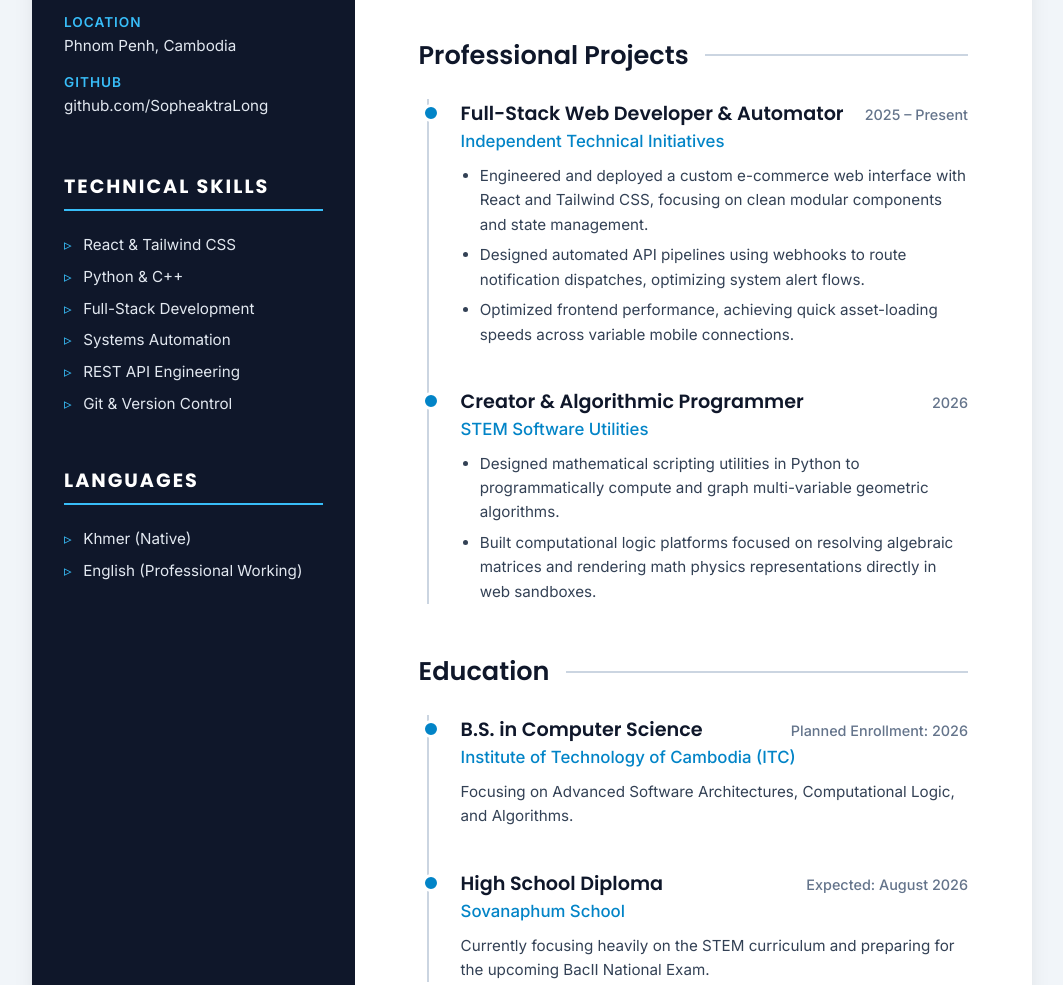
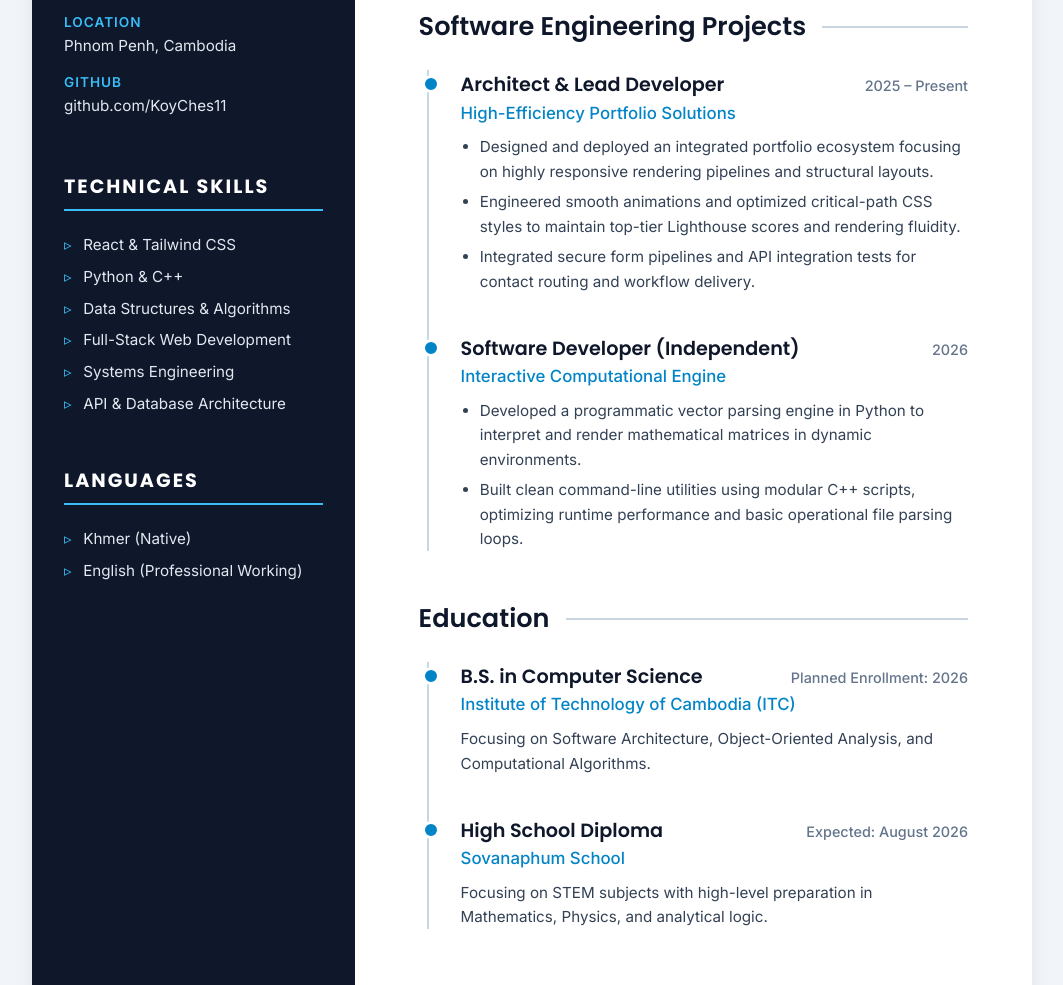
Before and after one commit to KoyChes11/trav, a plain HTML site: page index.html in a window 1280 px wide. Shown: the part 501-1486 px from the top of the page, without its empty margins (108-1171 px from the left). Drawn offline with Linux system fonts and the light colour scheme.

Commit message:
Update and rename friend_cv.html to index.html

```diff
--- a/friend_cv.html
+++ b/index.html
@@ -384,8 +384,7 @@
 
         <!-- SIDEBAR -->
         <aside class="sidebar">
-            <!-- Ensure your friend uploads their photo named "sopheaktra.jpg" in the same repo folder -->
-            <img src="sopheaktra.jpg" alt="Long Sorphear Sopheaktra" class="profile-pic">
+            <img src="17ddf623-6709-42b3-8c3d-2014938a12ba.jfif" alt="Long Sorphear Sopheaktra" class="profile-pic">
 
             <h2>Contact</h2>
             <div class="contact-item">
@@ -402,17 +401,17 @@
             </div>
             <div class="contact-item">
                 <strong>GitHub</strong>
-                github.com/SopheaktraLong
+                github.com/KoyChes11
             </div>
 
             <h2>Technical Skills</h2>
             <ul class="skills-list">
                 <li>React & Tailwind CSS</li>
                 <li>Python & C++</li>
-                <li>Full-Stack Development</li>
-                <li>Systems Automation</li>
-                <li>REST API Engineering</li>
-                <li>Git & Version Control</li>
+                <li>Data Structures & Algorithms</li>
+                <li>Full-Stack Web Development</li>
+                <li>Systems Engineering</li>
+                <li>API & Database Architecture</li>
             </ul>
 
             <h2>Languages</h2>
@@ -430,36 +429,36 @@
             </header>
 
             <p class="summary">
-                Highly motivated software engineering enthusiast combining a rigorous academic foundation in advanced mathematics and computational logic with hands-on full-stack development. Skilled in building structured, modern web applications and programming responsive systems-level backends. Dedicated to optimizing workflows, solving complex data-driven problems, and preparing to pursue a B.S. in Computer Science at the Institute of Technology of Cambodia (ITC).
+                A highly analytical and driven aspiring Software Engineer with robust competencies in algorithmic problem-solving, clean-code architecture, and web systems. Adept at designing and scaling interactive applications using React, alongside low-level systems programming in Python and C++. Preparing for rigorous academic specialization at the Institute of Technology of Cambodia (ITC) to research and develop high-efficiency software architectures.
             </p>
 
-            <h2 class="section-title">Professional Projects</h2>
+            <h2 class="section-title">Software Engineering Projects</h2>
             <div class="timeline">
                 <div class="timeline-item">
                     <div class="item-header">
-                        <h4 class="item-title">Full-Stack Web Developer & Automator</h4>
+                        <h4 class="item-title">Architect & Lead Developer</h4>
                         <span class="item-date">2025 – Present</span>
                     </div>
-                    <div class="item-subtitle">Independent Technical Initiatives</div>
+                    <div class="item-subtitle">High-Efficiency Portfolio Solutions</div>
                     <div class="item-desc">
                         <ul>
-                            <li>Engineered and deployed a custom e-commerce web interface with React and Tailwind CSS, focusing on clean modular components and state management.</li>
-                            <li>Designed automated API pipelines using webhooks to route notification dispatches, optimizing system alert flows.</li>
-                            <li>Optimized frontend performance, achieving quick asset-loading speeds across variable mobile connections.</li>
+                            <li>Designed and deployed an integrated portfolio ecosystem focusing on highly responsive rendering pipelines and structural layouts.</li>
+                            <li>Engineered smooth animations and optimized critical-path CSS styles to maintain top-tier Lighthouse scores and rendering fluidity.</li>
+                            <li>Integrated secure form pipelines and API integration tests for contact routing and workflow delivery.</li>
                         </ul>
                     </div>
                 </div>
 
                 <div class="timeline-item">
                     <div class="item-header">
-                        <h4 class="item-title">Creator & Algorithmic Programmer</h4>
+                        <h4 class="item-title">Software Developer (Independent)</h4>
                         <span class="item-date">2026</span>
                     </div>
-                    <div class="item-subtitle">STEM Software Utilities</div>
+                    <div class="item-subtitle">Interactive Computational Engine</div>
                     <div class="item-desc">
                         <ul>
-                            <li>Designed mathematical scripting utilities in Python to programmatically compute and graph multi-variable geometric algorithms.</li>
-                            <li>Built computational logic platforms focused on resolving algebraic matrices and rendering math physics representations directly in web sandboxes.</li>
+                            <li>Developed a programmatic vector parsing engine in Python to interpret and render mathematical matrices in dynamic environments.</li>
+                            <li>Built clean command-line utilities using modular C++ scripts, optimizing runtime performance and basic operational file parsing loops.</li>
                         </ul>
                     </div>
                 </div>
@@ -474,7 +473,7 @@
                     </div>
                     <div class="item-subtitle">Institute of Technology of Cambodia (ITC)</div>
                     <div class="item-desc">
-                        Focusing on Advanced Software Architectures, Computational Logic, and Algorithms.
+                        Focusing on Software Architecture, Object-Oriented Analysis, and Computational Algorithms.
                     </div>
                 </div>
 
@@ -485,7 +484,7 @@
                     </div>
                     <div class="item-subtitle">Sovanaphum School</div>
                     <div class="item-desc">
-                        Currently focusing heavily on the STEM curriculum and preparing for the upcoming BacII National Exam.
+                        Focusing on STEM subjects with high-level preparation in Mathematics, Physics, and analytical logic.
                     </div>
                 </div>
             </div>
```
